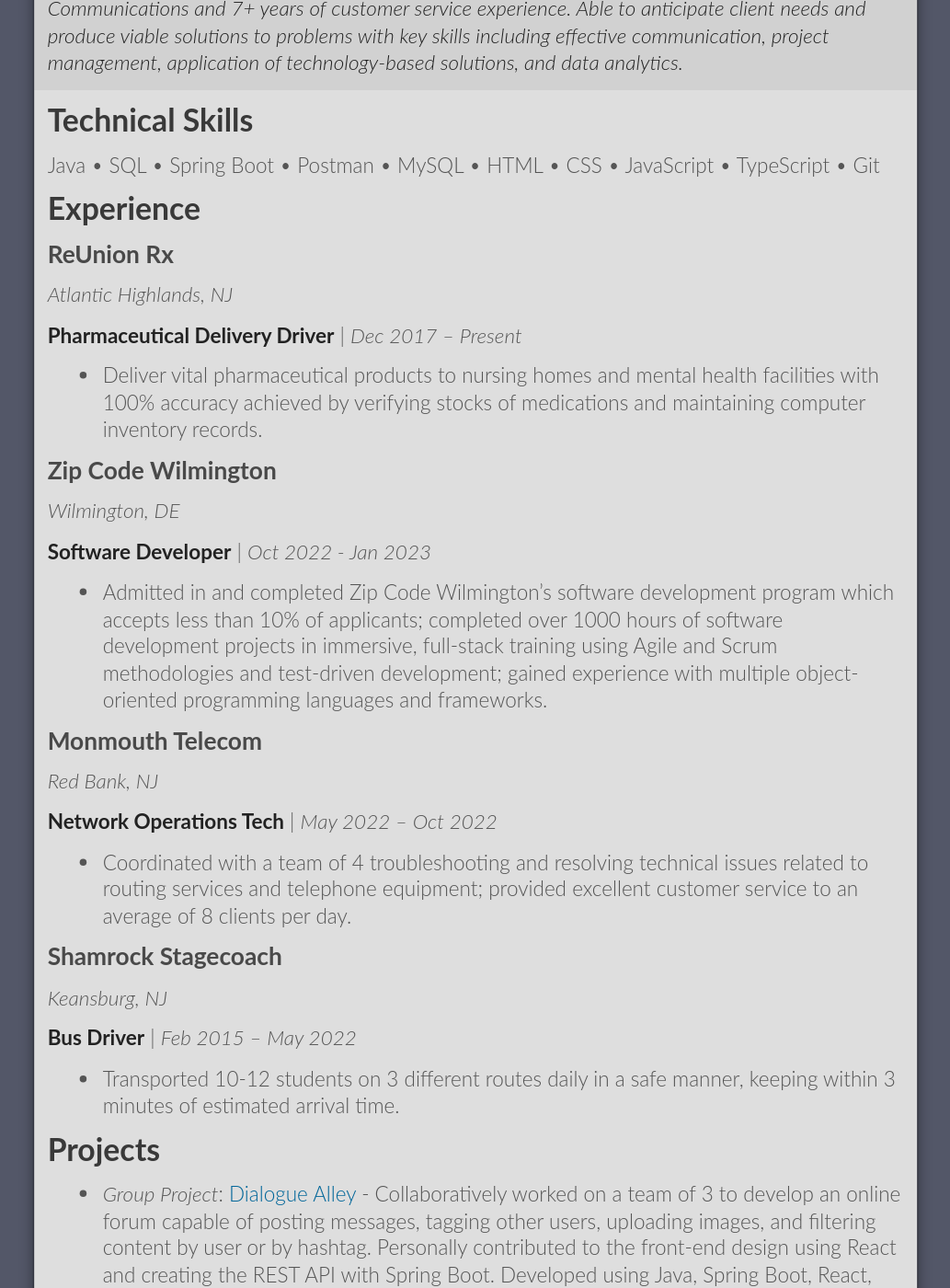
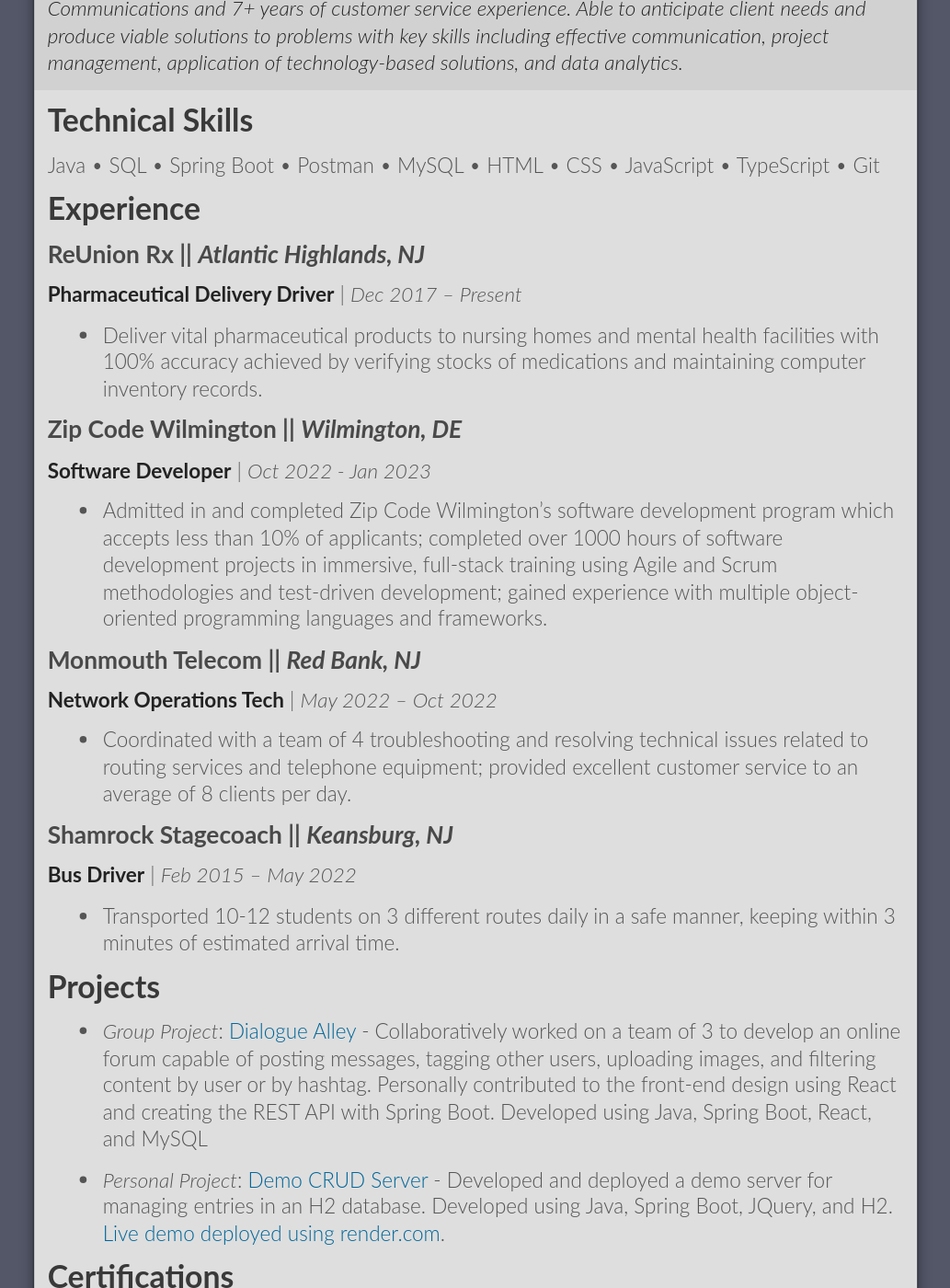
Before and after one commit to AndrewAscone/AndrewAscone, a Jekyll site: the page built from index.md, in a window 1280 px wide and 1400 px high, scrolled down 406 px. Shown: the whole window at 92% size, without its empty margins (123-1156 px from the left). Built offline with Jekyll 4.4.1, drawn with Linux system fonts in a browser that asks for light colours; our own code applies the rules of GitHub Pages for plain Markdown files; the repository's description, which GitHub fills in, is left out; some of the changed text lies outside the part shown.

Commit message:
Made styling adjustments to index.md, commented out page break

```diff
--- a/index.md
+++ b/index.md
@@ -17,28 +17,24 @@ Java &bull; SQL &bull; Spring Boot &bull; Postman &bull; MySQL &bull; HTML &bull
 
 
 ## Experience
-### ReUnion Rx
-*Atlantic Highlands, NJ*
+### ReUnion Rx || *Atlantic Highlands, NJ*
 
 **Pharmaceutical Delivery Driver** | *Dec 2017 – Present*
 * Deliver vital pharmaceutical products to nursing homes and mental health facilities with 100% accuracy achieved by verifying stocks of medications and maintaining computer inventory records.
 
-### Zip Code Wilmington
-*Wilmington, DE*
+### Zip Code Wilmington || *Wilmington, DE*
 
 **Software Developer** | *Oct 2022 - Jan 2023*
 * Admitted in and completed Zip Code Wilmington’s software development program which accepts less than 10% of applicants; completed over 1000 hours of software development projects in immersive, full-stack training using Agile and Scrum methodologies and test-driven development; gained experience with multiple object-oriented programming languages and frameworks.
 
-<div style="page-break-after: always"></div>
+<!---<div style="page-break-after: always"></div>-->
 
-### Monmouth Telecom
-*Red Bank, NJ*
+### Monmouth Telecom || *Red Bank, NJ*
 
 **Network Operations Tech** | *May 2022 – Oct 2022*
 * Coordinated with a team of 4 troubleshooting and resolving technical issues related to routing services and telephone equipment; provided excellent customer service to an average of 8 clients per day.
 
-### Shamrock Stagecoach
-*Keansburg, NJ*
+### Shamrock Stagecoach || *Keansburg, NJ*
 
 **Bus Driver** | *Feb 2015 – May 2022*
 * Transported 10-12 students on 3 different routes daily in a safe manner, keeping within 3 minutes of estimated arrival time.
@@ -64,7 +60,6 @@ Forage** | *December 2023*
  * Wrote a test suite for the class added
 
 ## Education
-### Champlain College
-*Burlington, VT*
+### Champlain College || *Burlington, VT*
 
-**B.S. in Communication** \| *May 2013*
+**B.S. in Communication** | *May 2013*
```
